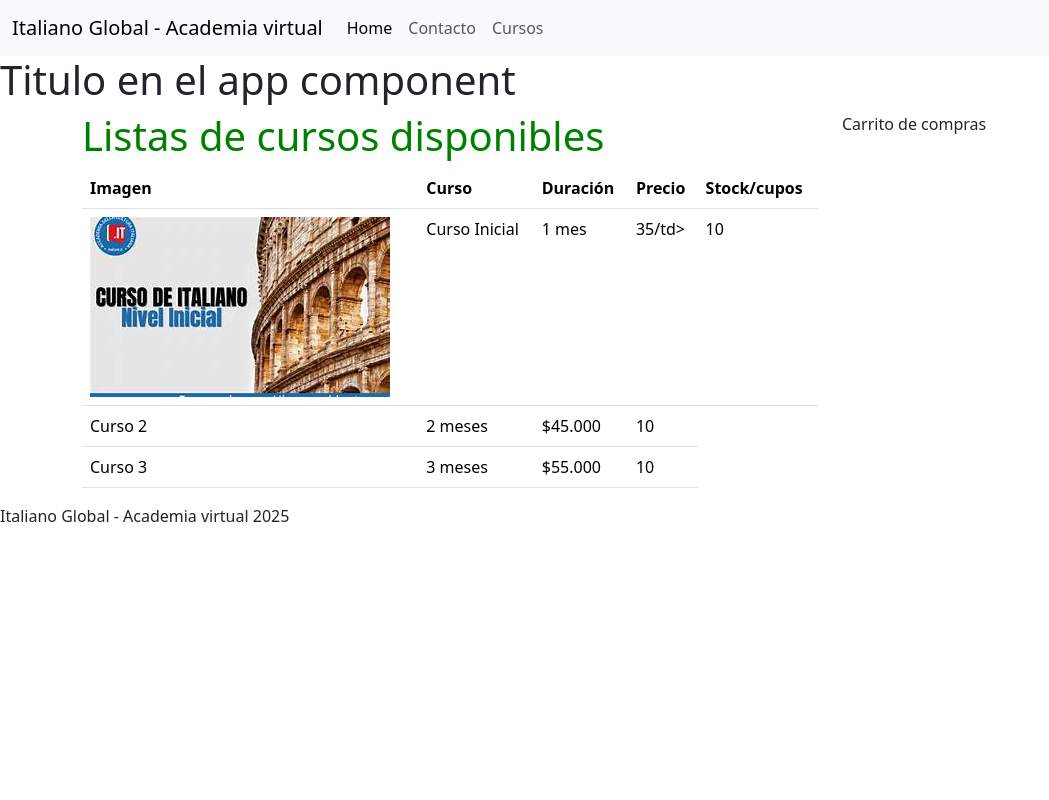
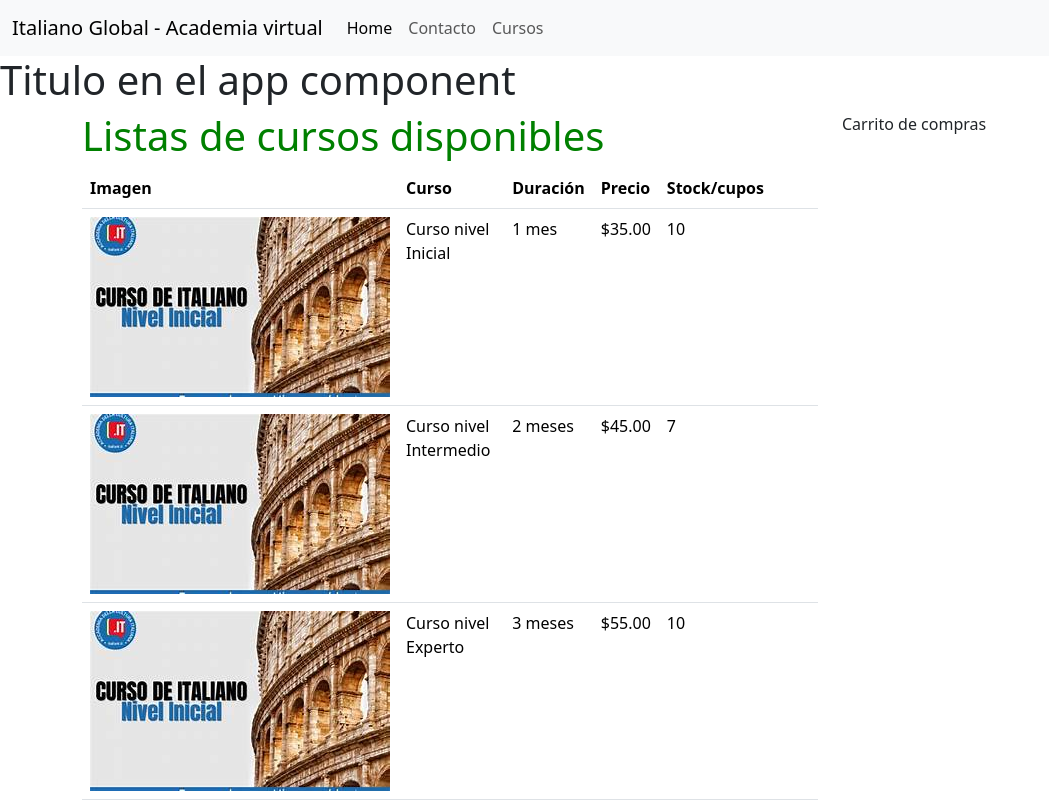
Before and after one commit to mlmedina92/seminarioangular, an Angular app: page / in a window 1280 px wide. Shown: the top 800 px of the page, without its empty margins (0-1049 px from the left). Built offline with nearby package versions, Linux system fonts and the light colour scheme.

Commit message:
directivas, pipes, control de flujo novedades

```diff
--- a/src/app/app.component.ts
+++ b/src/app/app.component.ts
@@ -10,5 +10,5 @@ import { Component } from '@angular/core';
 })
 export class AppComponent {
   // propiedad title del componente
-  title = 'Italiano Global - Academia virtual';
+  title: String = 'Italiano Global - Academia virtual';
 }
--- /dev/null
+++ b/src/app/courses-list/Course.ts
@@ -0,0 +1,8 @@
+export interface Course{//de cualquier lugar la puedo importar por ponele export
+    name: String,
+    duration: String,
+    price: number,
+    quota: number,  //cupo
+    image: String,
+    offer: Boolean
+}
--- a/src/app/courses-list/courses-list.component.html
+++ b/src/app/courses-list/courses-list.component.html
@@ -1,4 +1,6 @@
 <h1>Listas de cursos disponibles</h1>
+<!-- directiva ngFor : forma de angular para generar html DINAMICO , pueden ser ESTRUCTURALES o de atributos(modifica)  -->
+
 <table class="table">
     <thead>
         <tr>
@@ -10,24 +12,29 @@
         </tr>
     </thead>
     <tbody>
+        <!-- en base a una condicion agrego una clase css a un elemento ngClass sirve para manipular clases-->
+        <!-- con las directivas generamos html de forma dinamica, es un template de html , no es html puro , los for y if no tienen logica pura son para cuestiones de presentacion y de estilo  -->
+         <!-- track es un id  q ayuda a que angular sea mas eficiente -->
+        @for (course of courses; track course.name){
         <tr>
             <td><img [src]="course.image" [alt]="course.name"></td>
             <td>{{ course.name }}</td>
             <td>{{ course.duration }}</td>
-            <td>{{ course.price }}/td>
-            <td>{{ course.quota }}</td>
+            <!-- pipe currency , le pone el signo peso , puede configurarse la cantidad de decimales, etc ya que son funciones  a las que se les puede pasar parametros -->
+            <td>{{ course.price | currency }} </td>
+            @if(course.quota > 0){
+            <td>{{course.quota}} </td>
+            }
+            @else{
+            <td><span class="badge text-bg-warning">Sin cupos disponibles</span></td>
+            }
         </tr>
+        }@empty{
         <tr>
-            <td>Curso 2</td>
-            <td>2 meses</td>
-            <td>$45.000</td>
-            <td>10</td>
+            <td colspan="4">No hay cursos para mostrar</td>
         </tr>
-        <tr>
-            <td>Curso 3</td>
-            <td>3 meses</td>
-            <td>$55.000</td>
-            <td>10</td>
-        </tr>
+        }
+
+
     </tbody>
 </table>
--- a/src/app/courses-list/courses-list.component.scss
+++ b/src/app/courses-list/courses-list.component.scss
@@ -1,3 +1,11 @@
 h1{
     color: green;
 }
+
+.offer{
+    border: green 3px solid;
+}
+
+.offer td{
+    background: green;
+}
--- a/src/app/courses-list/courses-list.component.ts
+++ b/src/app/courses-list/courses-list.component.ts
@@ -1,4 +1,5 @@
 import { Component } from '@angular/core';
+import { Course } from './Course';
 
 @Component({
   selector: 'app-courses-list',
@@ -8,11 +9,42 @@ import { Component } from '@angular/core';
 })
 export class CoursesListComponent {
 // course seria un atributo de la clase CoursesListComponent, si fuera private no podria acceder el html
-  course={
-   "name": "Curso Inicial",
-   "duration": "1 mes",
-   "price": 35.000,
-    "quota": 10,
-    "image": "assets/img/course1.jpeg"
-  }
+// interfaces para definir TIPOS de datos mas complejos defino que tipos de atributos tendra un objeto
+// Defino una interfaz para crear nuestros cursos
+courses: Course[] =[
+  { // es del tipo interface Course,tipe el objeto curso
+    name: 'Curso nivel Inicial',
+    duration: '1 mes',
+    price: 35.000,
+    quota: 10, //cupo
+    image: 'img/course1.jpeg',
+    offer:false,
+   },
+   { // es del tipo interface Course,tipe el objeto curso
+    name: 'Curso nivel Intermedio',
+    duration: '2 meses',
+    price: 45.000,
+    quota: 7, //cupo
+    image: 'img/course1.jpeg',
+    offer:true,
+   },
+   { // es del tipo interface Course,tipe el objeto curso
+    name: 'Curso nivel Experto',
+    duration: '3 meses',
+    price: 55.000,
+    quota: 10, //cupo
+    image: 'img/course1.jpeg',
+    offer:false,
+
+   },
+   { // es del tipo interface Course,tipe el objeto curso
+    name: 'Clases individuales',
+    duration: '1 clase sola',
+    price: 55.000,
+    quota: 0, //cupo
+    image: 'img/course1.jpeg',
+    offer:false,
+   }
+];
+
 }
```
Also changed, not shown: public/img/course1.jpeg (renamed from src/assets/img/course1.jpeg).
